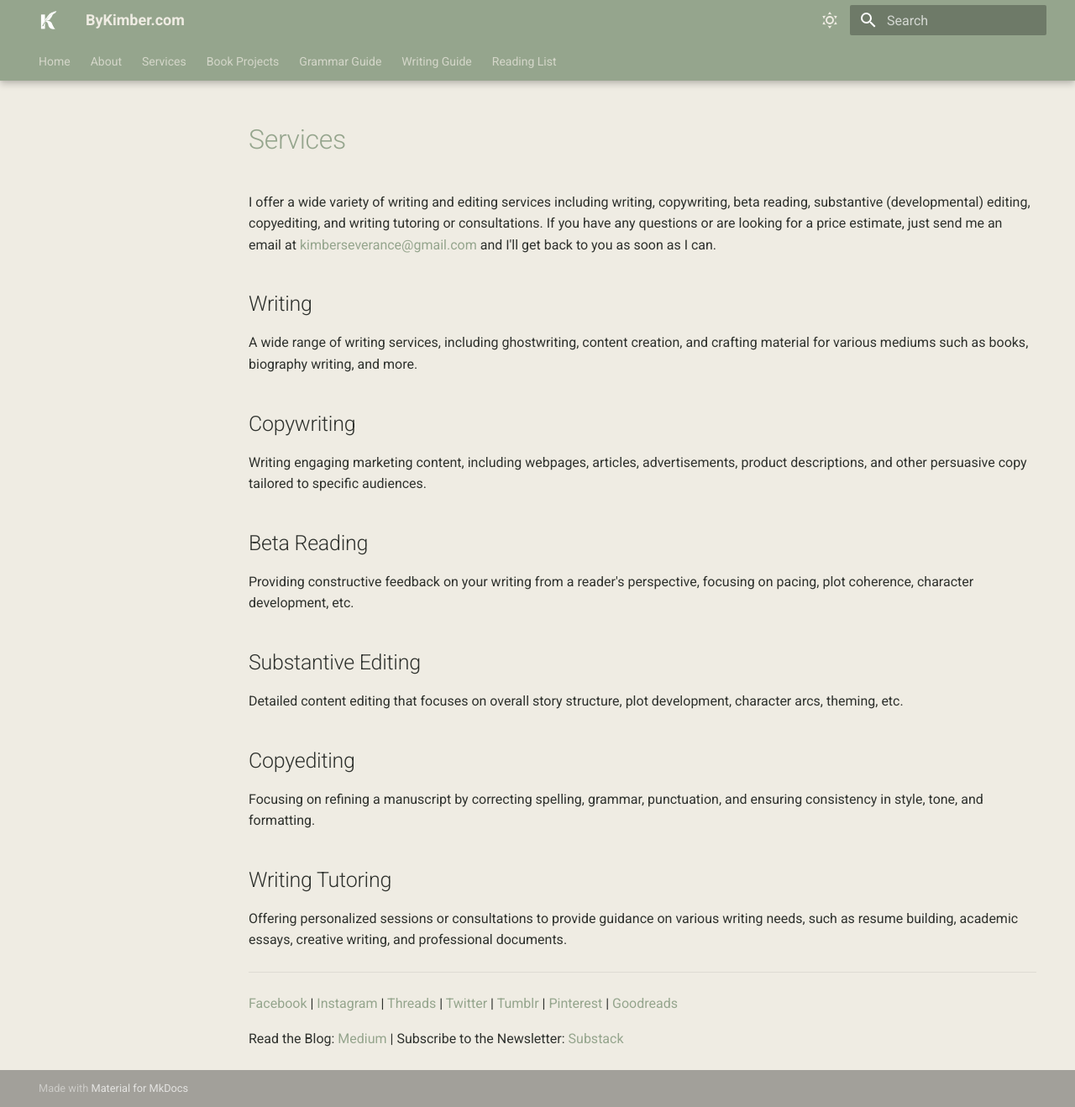
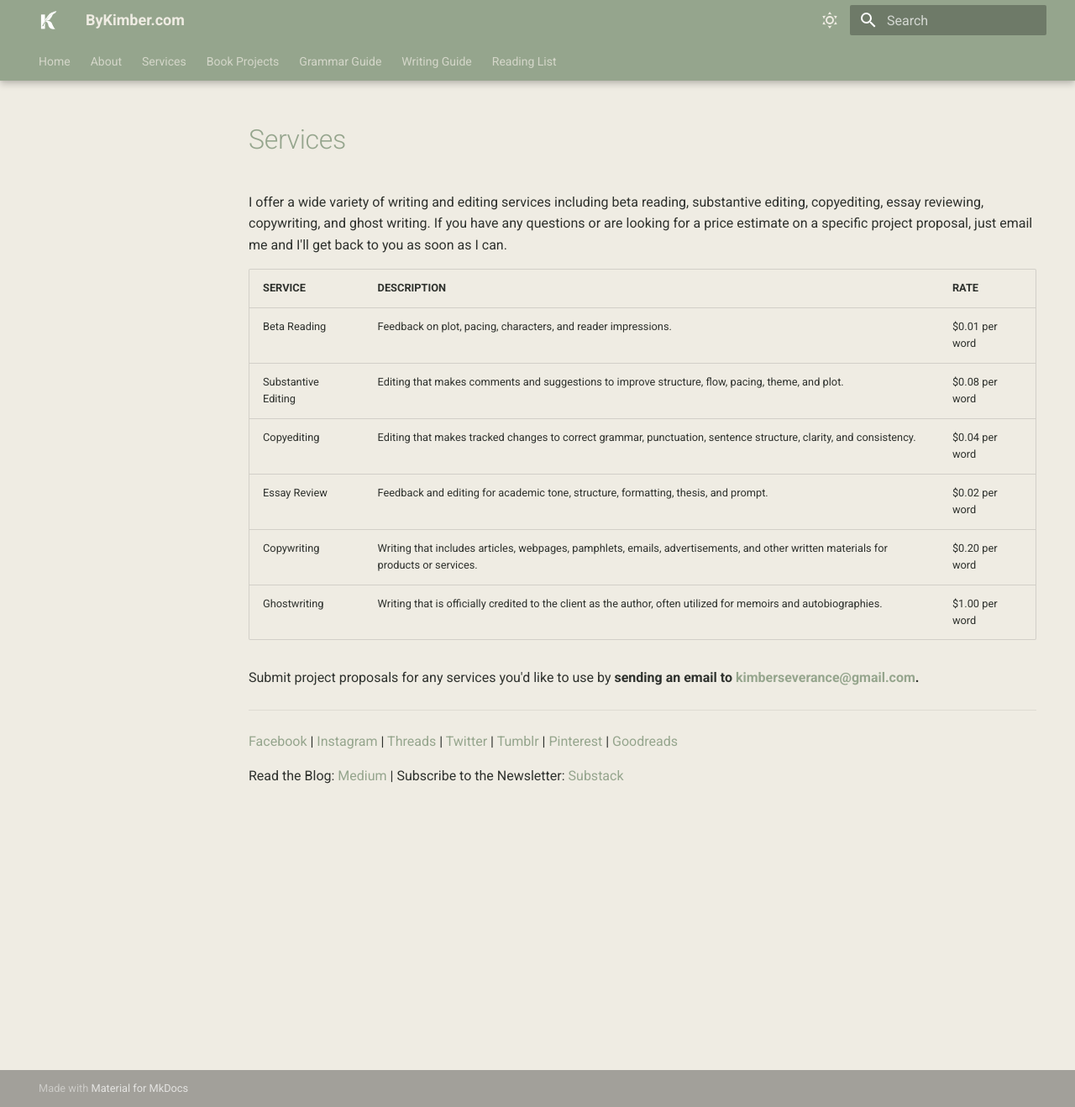
Before and after one commit to moonfIower/bykimber, an MkDocs documentation site: the page built from docs/Services.md, in a window 1280 px wide and 1318 px high. Shown: the whole window at 84% size. Built offline with MkDocs 1.6.1 and Material for MkDocs 9.7.7, drawn with Linux system fonts in a browser that asks for light colours.

Commit message:
added rates table

```diff
--- a/docs/Services.md
+++ b/docs/Services.md
@@ -1,16 +1,16 @@
-I offer a wide variety of writing and editing services including writing, copywriting, beta reading, substantive (developmental) editing, copyediting, and writing tutoring or consultations. If you have any questions or are looking for a price estimate, just send me an email at kimberseverance@gmail.com and I'll get back to you as soon as I can.
-## Writing
-A wide range of writing services, including ghostwriting, content creation, and crafting material for various mediums such as books, biography writing, and more.
-## Copywriting
-Writing engaging marketing content, including webpages, articles, advertisements, product descriptions, and other persuasive copy tailored to specific audiences.
-## Beta Reading
-Providing constructive feedback on your writing from a reader's perspective, focusing on pacing, plot coherence, character development, etc.
-## Substantive Editing
-Detailed content editing that focuses on overall story structure, plot development, character arcs, theming, etc.
-## Copyediting
-Focusing on refining a manuscript by correcting spelling, grammar, punctuation, and ensuring consistency in style, tone, and formatting.
-## Writing Tutoring
-Offering personalized sessions or consultations to provide guidance on various writing needs, such as resume building, academic essays, creative writing, and professional documents.
+I offer a wide variety of writing and editing services including beta reading, substantive editing, copyediting, essay reviewing, copywriting, and ghost writing. If you have any questions or are looking for a price estimate on a specific project proposal, just email me and I'll get back to you as soon as I can.
+
+| **SERVICE**         | **DESCRIPTION**                                                                                                                    | **RATE**       |
+| ------------------- | ---------------------------------------------------------------------------------------------------------------------------------- | -------------- |
+| Beta Reading        | Feedback on plot, pacing, characters, and reader impressions.                                                                      | $0.01 per word |
+| Substantive Editing | Editing that makes comments and suggestions to improve structure, flow, pacing, theme, and plot.                                   | $0.08 per word |
+| Copyediting         | Editing that makes tracked changes to correct grammar, punctuation, sentence structure, clarity, and consistency.                  | $0.04 per word |
+| Essay Review        | Feedback and editing for academic tone, structure, formatting, thesis, and prompt.                                                 | $0.02 per word |
+| Copywriting         | Writing that includes articles, webpages, pamphlets, emails, advertisements, and other written materials for products or services. | $0.20 per word |
+| Ghostwriting        | Writing that is officially credited to the client as the author, often utilized for memoirs and autobiographies.                   | $1.00 per word |
+
+Submit project proposals for any services you'd like to use by **sending an email to kimberseverance@gmail.com.**
+
 
 ***
 [Facebook](https://www.facebook.com/bykimberseverance) | [Instagram](https://www.instagram.com/bykimberseverance/) | [Threads](https://www.threads.net/@bykimberseverance) | [Twitter](https://twitter.com/SeveranceKimber) | [Tumblr](https://bykimber.tumblr.com/) | [Pinterest](https://www.pinterest.com/bykimberseverance) | [Goodreads](https://www.goodreads.com/kimberseverance)
```
Also changed, not shown: docs/About.md (+2 -0 lines), docs/index.md (+3 -0 lines), docs/.obsidian/workspace.json.
